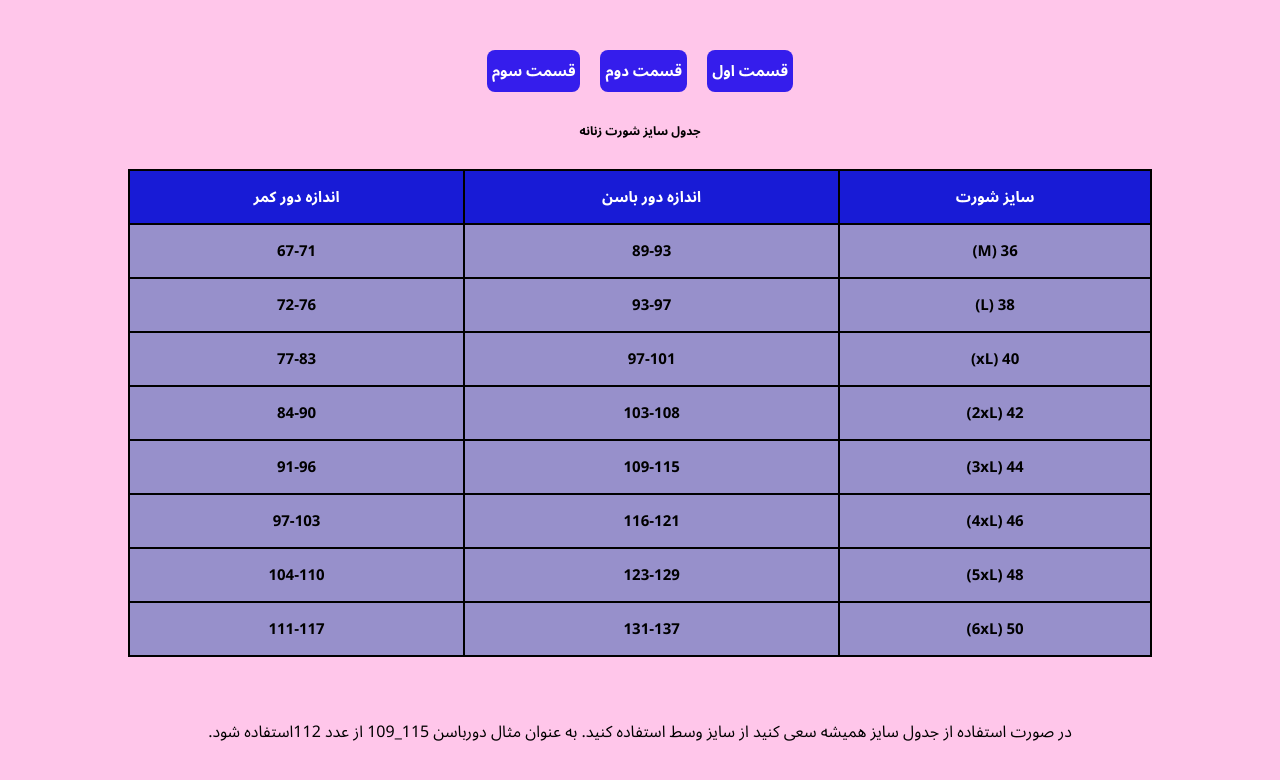
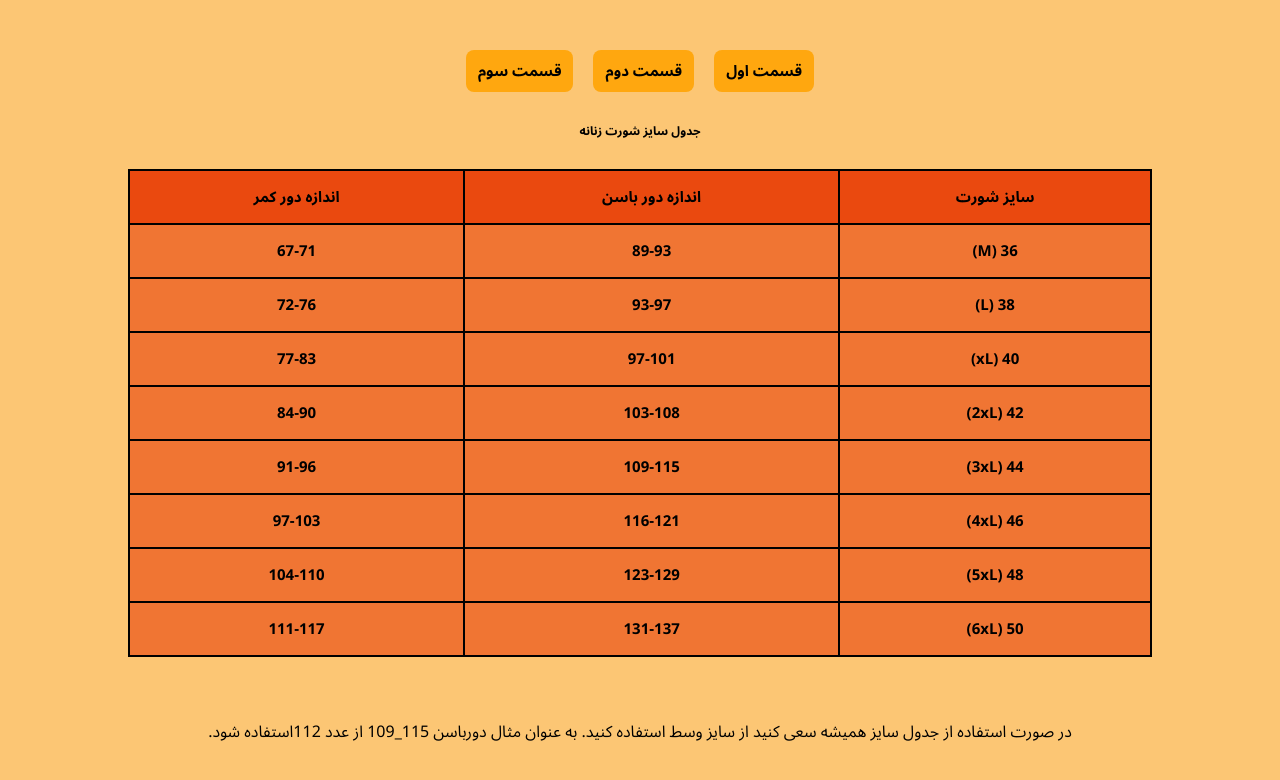
Before and after one commit to khayatiMino/01, a plain HTML site: page 01.html in a window 1280 px wide. Shown: the part 992-1772 px from the top of the page. Drawn offline with Linux system fonts and the light colour scheme; a web font is replaced by a local one.

Commit message:
color changed

```diff
--- a/01.css
+++ b/01.css
@@ -12,7 +12,7 @@ body {
     background-color: #f0f8ff; /* Light blue color */
     font-family: Arial, sans-serif; /* Set a default font */
     height: 3000px;
-    background-color: rgba(255, 183, 229, 0.79);
+    background-color: rgba(252, 183, 79, 0.79);
 }
 
 .besmallh, h2 {
@@ -45,11 +45,11 @@ th, td {
     text-align: center; /* Center text */
 }
 th {
-    background-color: #181bd6; /* Green background for headers */
-    color: white; /* White text for headers */
+    background-color: #ea490f; /* Green background for headers */
+    color: black; /* White text for headers */
 }
 tr {
-    background-color: #9790cb; /* Light gray background on hover */
+    background-color: #ea490fa3; /* Light gray background on hover */
     font-weight: bold;
 }
 
@@ -78,9 +78,9 @@ tr {
 }
 
 .partsbut {
-    background-color: #351dec;
-    color: white;
-    padding: 5px;
+    background-color: #ffa70f;
+    color: black;
+    padding: 5px 12px;
     font-size: 15px;
     font-weight: bold;
     border: none;
```
